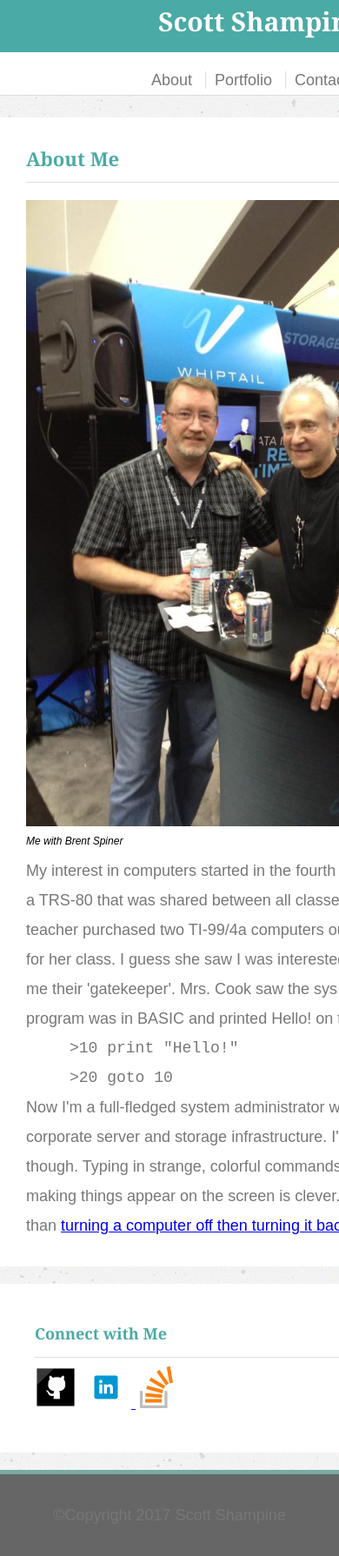
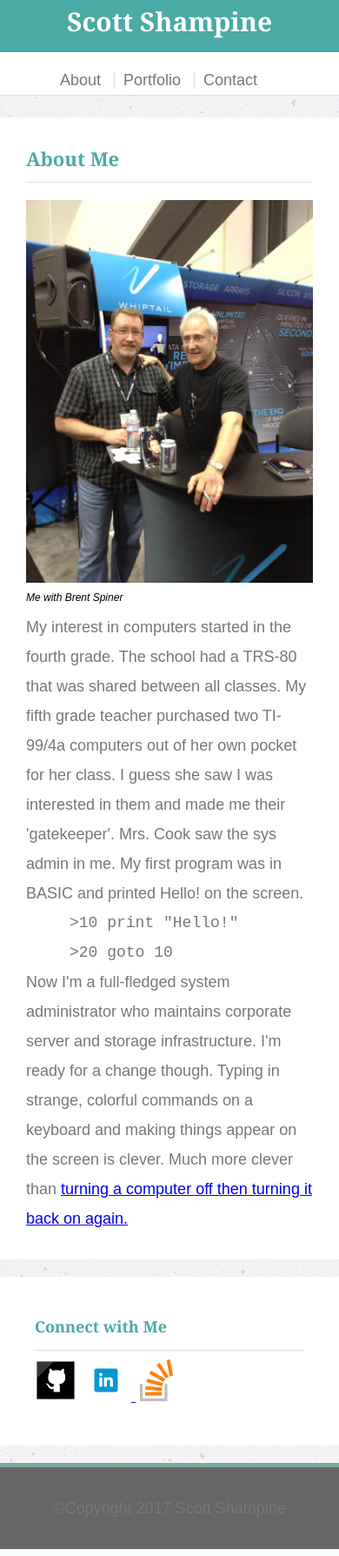
Before and after one commit to sshampine/Responsive-Portfolio, a PHP site: page / in a window 390 px wide; the page is wider, and only the part inside the window is pictured. Shown: that part at 87% size. Run offline with PHP 8.4, Linux system fonts and the light colour scheme.

Commit message:
added files

```diff
--- a/assets/css/style.css
+++ b/assets/css/style.css
@@ -7,6 +7,8 @@ body {
 	font-family: "Arial", "Helvetica Neue", Helvetica, sans-serif;
 	font-size: 18px;
 	line-height: 34px;
+	min-width: 100%;
+
 }
 
 h1, h2, h3 {
@@ -46,7 +48,7 @@ p, label, textarea {
 .masthead {
 	float: left;
 	height: 60px;
-	width: 250px;
+	max-width: 250px;
 	background-color: #4aaaa5;
 	color: #fff;
 	text-align: center;
@@ -73,18 +75,18 @@ p, label, textarea {
 }
 
 .heading {
-	width: 960px;
+	max-width: 960px;
 	margin: 0 auto;
 	clear: both;
 }
 .wrapper {
-	width: 960px;
+	max-width: 960px;
 	margin: 0 auto;
 	clear: both;
 }
 
 .leftAside {
-	width: 650px;
+	max-width: 650px;
 	float: left;
 	background-color: #fff;
 
@@ -93,7 +95,7 @@ p, label, textarea {
 }
 
 .rightAside {
-	width: 270px;
+	max-width: 270px;
 	float: right;
 	background-color: #fff;
 	padding: 40px;
@@ -119,7 +121,7 @@ p, label, textarea {
 .pic {
 	float:left;
 	margin-right: 10px;
-	width: 200px;
+	max-width: 200px;
 }
 
 figcaption {
@@ -136,7 +138,7 @@ figcaption {
 
 .footer {
 	clear: both;
-	width: 100%;
+	max-width: 100%;
 	border-top: 5px solid #7aaaa5;
 	background-color: #666;
 	margin-top: 20px;
@@ -149,7 +151,7 @@ figcaption {
 }
 
 .image {
-	width: 280px;
+	max-width: 280px;
 	float: left;
 
 	position: relative;
@@ -162,7 +164,7 @@ figcaption {
 }
 
 .image img {
-	width: 100%;
+	max-width: 100%;
 	position: relative;
 }
 
@@ -172,7 +174,7 @@ figcaption {
 	color: #fff;
 	position: absolute;
 	bottom: 20px;
-	width: 100%;
+	max-width: 100%;
 
 }
 
@@ -200,11 +202,11 @@ button {
 
 @media screen and (max-width: 980px) {
 	.wrapper, .heading {
-		width: 768px;
+		max-width: 768px;
 	}
 
 	.leftAside {
-		width: 450px;
+		max-width: 450px;
 	}
 
 	.pic {
@@ -214,7 +216,7 @@ button {
 
 	.image {
 		float: none;
-		width: 380px;
+		max-width: 380px;
 	}
 
 	.image:nth-child(even) {
@@ -222,7 +224,7 @@ button {
 }
 
 input, textarea {
-		width: 390px;
+		max-width: 390px;
 
 	}
 
@@ -230,10 +232,10 @@ input, textarea {
 
 @media screen and (max-width: 768px) {
 	.wrapper, .heading {
-		width: 640px;
+		max-width: 640px;
 	}
 	.leftAside {
-		width: 100%;
+		max-width: 100%;
 		float: none;
 		clear: both;
 		overflow: auto;
@@ -241,7 +243,7 @@ input, textarea {
 
 	.image {
 		float: left;
-		width: 275px;
+		max-width: 275px;
 	}
 
 	.image:nth-child(even) {
@@ -249,10 +251,10 @@ input, textarea {
 	}
 
 	.pic {
-		width: 350px;
+		max-width: 350px;
 	}
 	.rightAside {
-		width: 100%;
+		max-width: 100%;
 		float: none;
 		margin-top: 20px;
 		clear: both;
@@ -260,7 +262,7 @@ input, textarea {
 	}
 
 	input, textarea {
-		width: 585px;
+		max-width: 585px;
 
 	}
 }
@@ -271,7 +273,7 @@ input, textarea {
 	}
 	.masthead {
 		float: none;
-		width: 100%;
+		max-width: 100%;
 	}
 	.nav {
 		float: none;
@@ -284,7 +286,7 @@ input, textarea {
 	}
 	.image {
 		float: none;
-		width: 100%;
+		max-width: 100%;
 	}
 	input, textarea {
 		max-width: 540px;
```
Also changed, not shown: 2 other files.
